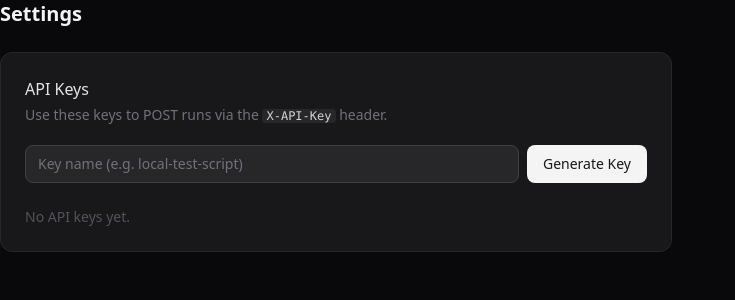
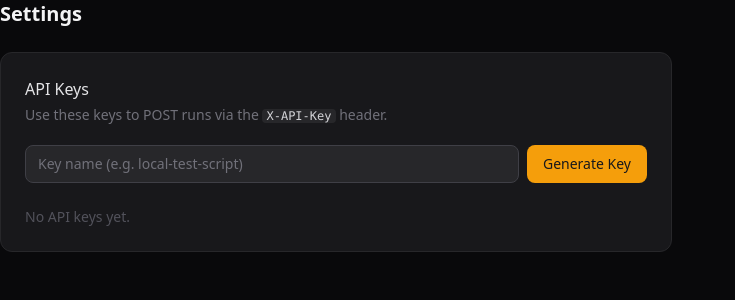
Before and after one commit to MicahSee/agent-benchmarks, a FastAPI app: template app/templates/settings.html in a window 1280 px wide. Shown: the top 300 px of the page, without its empty margins (0-735 px from the left). Run offline with FastAPI, Linux system fonts and the light colour scheme; the template is opened without the code that fills it, so the values that code supplies are empty; some libraries are stand-ins or nearby versions.

Commit message:
Fix amber buttons in settings template

```diff
--- a/app/templates/settings.html
+++ b/app/templates/settings.html
@@ -22,7 +22,7 @@
     <form method="post" action="/settings/api-keys" class="flex gap-2 mb-6">
       <input type="text" name="name" placeholder="Key name (e.g. local-test-script)"
         class="bg-zinc-800 border border-zinc-700 rounded-lg px-3 py-2 text-sm text-zinc-100 placeholder-zinc-500 flex-1 focus:outline-none focus:ring-2 focus:ring-zinc-500" required>
-      <button type="submit" class="bg-zinc-100 text-zinc-900 px-4 py-2 rounded-lg text-sm font-medium hover:bg-white whitespace-nowrap">
+      <button type="submit" class="bg-amber-500 text-zinc-900 px-4 py-2 rounded-lg text-sm font-medium hover:bg-amber-400 whitespace-nowrap">
         Generate Key
       </button>
     </form>
@@ -75,7 +75,7 @@
         class="bg-zinc-800 border border-zinc-700 rounded-lg px-3 py-2 text-sm text-zinc-100 placeholder-zinc-500 w-36 focus:outline-none focus:ring-2 focus:ring-zinc-500" required>
       <input type="email" name="email" placeholder="Email"
         class="bg-zinc-800 border border-zinc-700 rounded-lg px-3 py-2 text-sm text-zinc-100 placeholder-zinc-500 flex-1 focus:outline-none focus:ring-2 focus:ring-zinc-500" required>
-      <button type="submit" class="bg-zinc-100 text-zinc-900 px-4 py-2 rounded-lg text-sm font-medium hover:bg-white whitespace-nowrap">
+      <button type="submit" class="bg-amber-500 text-zinc-900 px-4 py-2 rounded-lg text-sm font-medium hover:bg-amber-400 whitespace-nowrap">
         Create Account
       </button>
     </form>
```
